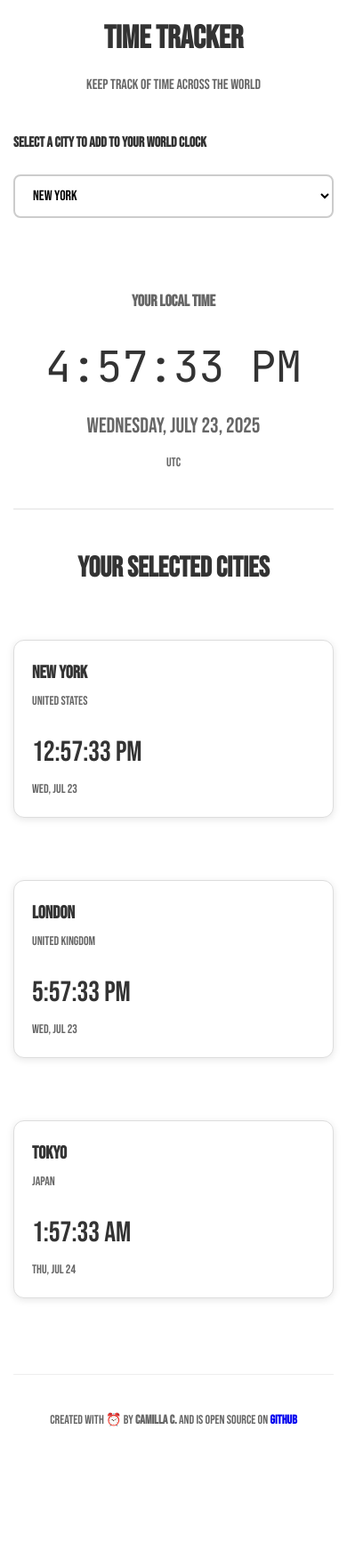
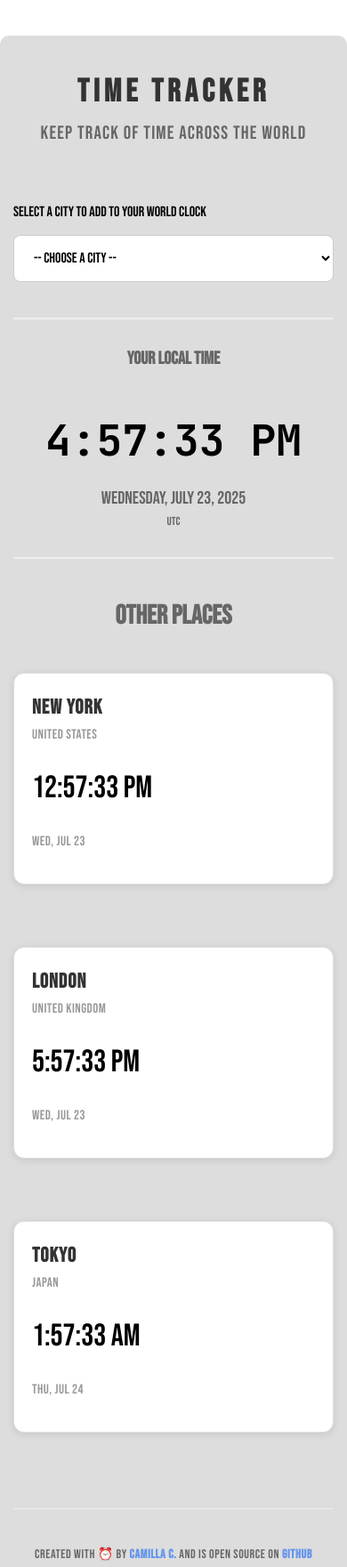
Before and after one commit to hicamilla/time-tracker, a plain HTML site: page index.html in a window 390 px wide. Shown: the top 1761 px of the page at 89% size. Before the commit the page ends 1623 px from the top, so only its background shows below. Drawn offline with Linux system fonts and the light colour scheme.

Commit message:
4. Improve layout and styling for time tracker app
Refactored CSS for better structure, responsiveness, and visual clarity. Updated index.html to improve semantic structure, accessibility, and city card layout. Simplified JavaScript to focus on updating local and city times, removed unused code, and improved maintainability.

```diff
--- a/css/style.css
+++ b/css/style.css
@@ -5,41 +5,54 @@
 }
 
 /*Basic page setup*/
-* {
+*,
+*::before,
+*::after {
 	margin: 0;
 	padding: 0;
 	box-sizing: border-box;
 }
 
 body {
+	max-width: 950px;
 	font-family: var(--font-title);
 	background-color: #ffffff;
-	color: #333333;
 	line-height: 1.6;
+	margin: 40px auto;
 }
 
 /*Main Container*/
 .container {
-	max-width: 950px;
-	margin: 0 auto;
-	padding: 20px;
+	max-width: 900px;
+	background-color: #dddddd;
+	border-radius: 10px;
+	box-shadow: rgba(0, 0, 0, 0.1);
+	margin: 0;
+	padding: 40px;
 }
 
 /*Title Selection*/
+
+header {
+	margin: 0;
+	padding: 20px 0;
+}
+
 .title-section {
 	text-align: center;
 	margin-bottom: 40px;
 }
 
 .main-title {
-	font-size: 48px;
-	margin-bottom: 10px;
+	font-size: 70px;
 	color: #333333;
+	letter-spacing: 5px;
 }
 
 .subtitle {
-	font-size: 16px;
+	font-size: 21px;
 	color: #666666;
+	letter-spacing: 1.2px;
 }
 
 /*Search Form Container*/
@@ -49,12 +62,21 @@ body {
 	gap: 12px;
 }
 
+/*Search section*/
+.search-section {
+	margin-bottom: 40px;
+}
+
+.search-label {
+	display: block;
+}
+
 /*Dropdown Style*/
 .search-dropdown {
 	width: 100%;
-	padding: 12px 16px;
+	padding: 15px 18px;
 	font-size: 16px;
-	border: 2px solid #cccccc;
+	border: 1px solid #cccccc;
 	border-radius: 8px;
 	background-color: white;
 	cursor: pointer;
@@ -66,74 +88,75 @@ body {
 	border-color: #999999;
 }
 
-/*Search section*/
-.search-section {
-	margin-bottom: 40px;
-}
+/*City Cards*/
 
-.search-label {
+/* ✅ Local Time Styling */
+.local-time-selection {
 	display: block;
-	margin-bottom: 10px;
-	font-weight: bold;
-}
-
-.search-button {
-	width: 100%;
-	padding: 12px 16px;
-	font-size: 16px;
-	border: 2px solid #cccccc;
-	border-radius: 8px;
-	background-color: white;
-	cursor: pointer;
-	display: flex;
-	justify-content: space-between;
+	flex-direction: column;
 	align-items: center;
-}
-
-.search-button:hover {
-	border-color: #999999;
-}
-
-/*Local Time Styling*/
-.local-time-selection {
-	text-align: center;
-	padding: 40px 0;
+	padding: 10px 0;
 	border-bottom: 2px solid #eeeeee;
+	border-top: 2px solid #eeeeee;
 	margin-bottom: 40px;
 }
 
 .local-time-label {
-	font-size: 18px;
+	font-size: 20px;
+	text-align: center;
 	color: #666666;
-	margin-bottom: 20px;
+	padding: 18px 0;
+}
+
+.city-time-block {
+	margin: 20px 0;
+	text-align: center;
 }
 
 .big-time {
-	font-size: 64px;
+	font-size: 84px;
 	font-family: var(--font-body);
+	font-weight: 700;
 	margin-bottom: 10px;
 }
 
 .big-date {
-	font-size: 24px;
+	font-size: 20px;
 	color: #666666;
-	margin-bottom: 10px;
+	padding: 10x 0;
 }
 
 .timezone-info {
-	font-size: 14px;
+	font-size: 13px;
 	color: #666666;
 }
 
+/* ✅ Responsive Layout */
+@media (min-width: 769px) {
+	.local-time-selection {
+		flex-direction: row;
+		justify-content: space-around;
+		align-items: flex-start;
+		text-align: center;
+	}
+
+	.city-time-block {
+		flex: 1;
+		padding: 0 20px;
+	}
+}
+
 /*City Cards Section*/
-.cards-section {
-	margin-bottom: 60px;
+.cards-selection {
+	margin: 40px 0 60px 0;
+	border: 10px 0;
 }
 
 .cards-title {
 	text-align: center;
-	font-size: 32px;
-	margin-bottom: 30px;
+	font-size: 30px;
+	color: #666666;
+	padding-bottom: 15px;
 }
 
 .cards-container {
@@ -153,53 +176,41 @@ body {
 	position: relative;
 }
 
+.city-card:hover {
+	transform: translateY(-4px);
+	box-shadow: 0 4px 12px rgba(0, 0, 0, 0.15);
+	transition: all 0.3s ease;
+}
+
 .city-card.highlight {
 	outline: 3px solid gold;
 	transition: outline 0.3s ease;
 }
 
 .city-name {
-	font-size: 20px;
-	font-weight: bold;
-	margin-bottom: 5px;
+	font-size: 23px;
+	font-weight: 500px;
+	color: #333333;
+	letter-spacing: 1px;
 }
 
 .country-name {
-	font-size: 14px;
-	color: #666666;
-	margin-bottom: 20px;
+	font-size: 15px;
+	color: #999999;
+	letter-spacing: 0.5px;
 }
 
 .card-time {
-	font-size: 32px;
+	font-size: 35px;
 	font-family: var(--font-title);
-	margin-bottom: 5px;
+	padding: 20px 0;
 }
 
 .card-date {
-	font-size: 14px;
-	color: #666666;
-}
-
-/*Close Button*/
-.close-button {
-	position: absolute;
-	top: 10px;
-	right: 10px;
-	width: 30px;
-	height: 30px;
-	border: 1px solid #cccccc;
-	border-radius: 6px;
-	background-color: white;
-	cursor: pointer;
-	display: flex;
-	align-items: center;
-	justify-content: center;
-	font-size: 18px;
-}
-
-.close-button:hover {
-	background-color: #f5f5f5;
+	font-size: 15px;
+	color: #999999;
+	margin-bottom: 15px;
+	letter-spacing: 0.5px;
 }
 
 /*Footer Signature*/
@@ -213,14 +224,19 @@ body {
 .signature {
 	font-size: 14px;
 	color: #666666;
+	font-weight: 500 !important;
+	letter-spacing: 0.6px;
 }
 
 .signature a {
 	text-decoration: none;
 }
 
-/*Repsonsive*/
-/* Responsive Design */
+.signature strong {
+	color: cornflowerblue;
+}
+
+/*Responsive Mobile Styles*/
 @media (max-width: 768px) {
 	.container {
 		padding: 15px;
--- a/index.html
+++ b/index.html
@@ -1,5 +1,6 @@
 <!DOCTYPE html>
 <html lang="en">
+
 <head>
   <meta charset="UTF-8">
   <meta name="viewport" content="width=device-width, initial-scale=1.0">
@@ -14,6 +15,7 @@
   <link rel="stylesheet" href="./css/style.css">
   <title>Time Tracker</title>
 </head>
+
 <body>
   <div class="container">
     <!--Title-->
@@ -24,11 +26,13 @@
       </div>
     </header>
 
+    <main>
       <!--Search section with dropdown-->
       <div class="search-section">
         <form class="search-form" aria-label="Add a city to your world clock" onchange="this.requestSubmit()">
           <label for="city-select" class="search-label">Select a city to add to your world clock</label>
           <select id="city-select" class="search-dropdown" name="city" aria-label="City dropdown" required>
+            <option disabled selected value="">-- Choose a city --</option>
             <option value="America/New_York">New York</option>
             <option value="Europe/London">London</option>
             <option value="Asia/Tokyo">Tokyo</option>
@@ -41,17 +45,21 @@
       <!--Local time (big display)-->
       <div class="local-time-selection">
         <h2 class="local-time-label">Your local time</h2>
+
+        <!--Local Clock-->
+        <div class="city-time-block">
           <p class="big-time">--:--:-- --</p>
           <p class="big-date">---, -- --, ----</p>
-      <p class="timezone-info">America/New York</p>
+          <p class="timezone-info">America/New_York</p>
+        </div>
       </div>
 
       <!--City Cards-->
       <div class="cards-selection">
-      <h2 class="cards-title">Your selected cities</h2>
+        <h2 class="cards-title">Other Places</h2>
         <div class="cards-container">
 
-        <!--City Firsts Card-->
+          <!--City First Card-->
           <div class="city-card">
             <h3 class="city-name">New York</h3>
             <p class="country-name"> United States</p>
@@ -74,15 +82,21 @@
             <p class="card-time">--:--:-- --</p>
             <p class="card-date">---, -- --</p>
           </div>
+
         </div>
       </div>
+    </main>
 
     <!--Footer-->
     <footer class="footer">
-      <p class="signature">Created with ⏰ by <strong>Camilla C.</strong> and is open source on <a href="https://github.com/hicamilla"><strong>GitHub</strong></a></p>
+      <p class="signature">Created with ⏰ by <strong>Camilla C.</strong> and is open source on
+        <a href="https://github.com/hicamilla" target="_blank" rel="noopener noreferrer"><strong>GitHub</strong></a>
+      </p>
     </footer>
   </div>
+
   <!--Script-->
   <script src="./js/script.js"></script>
 </body>
+
 </html>
--- a/js/script.js
+++ b/js/script.js
@@ -3,57 +3,24 @@ const localDateEl = document.querySelector(".big-date");
 const timezoneInfoEl = document.querySelector(".timezone-info");
 const cityForm = document.querySelector(".search-form");
 const citySelect = document.querySelector("#city-select");
-const localTimeContainer = document.querySelector(".local-time-selection");
 
+// Main clock updater (always local time)
 function updateLocalTime() {
   const now = new Date();
-  localTimeEl.textContent = now.toLocaleTimeString();
+  const timeZone = Intl.DateTimeFormat().resolvedOptions().timeZone;
+
+  localTimeEl.textContent = now.toLocaleTimeString("en-US", { timeZone });
   localDateEl.textContent = now.toLocaleDateString("en-US", {
+    timeZone,
     weekday: "long",
     year: "numeric",
     month: "long",
     day: "numeric",
   });
-  timezoneInfoEl.textContent = Intl.DateTimeFormat().resolvedOptions().timeZone;
+  timezoneInfoEl.textContent = timeZone;
 }
 
-function showSelectedCity(timezone) {
-  const cityName = timezone.split("/")[1].replace(/_/g, " ");
-  const countryName = timezone.split("/")[0].replace(/_/g, " ");
-
-  function updateSelectedCity() {
-    const now = new Date();
-    const time = now.toLocaleTimeString("en-US", { timeZone: timezone });
-    const date = now.toLocaleDateString("en-US", {
-      timeZone: timezone,
-      weekday: "short",
-      month: "short",
-      day: "numeric",
-    });
-
-    localTimeContainer.innerHTML = `
-      <p class="city-name">${cityName}</p>
-      <p class="country-name">${countryName}</p>
-      <p class="card-time">${time}</p>
-      <p class="card-date">${date}</p>
-    `;
-  }
-
-  updateSelectedCity();
-  setInterval(updateSelectedCity, 1000);
-}
-
-function guessTimeZoneFromCity(cityName) {
-  const map = {
-    "New York": "America/New_York",
-    "London": "Europe/London",
-    "Tokyo": "Asia/Tokyo",
-    "Paris": "Europe/Paris",
-    "Sydney": "Australia/Sydney"
-  };
-  return map[cityName] || Intl.DateTimeFormat().resolvedOptions().timeZone;
-}
-
+// Static city cards - update every second
 function initializeExistingCards() {
   const cards = document.querySelectorAll(".cards-selection .city-card");
 
@@ -80,12 +47,20 @@ function initializeExistingCards() {
   });
 }
 
-cityForm.addEventListener("change", () => {
-  const timezone = citySelect.value;
-  if (!timezone) return;
-  showSelectedCity(timezone);
-});
+// City name → timezone map
+function guessTimeZoneFromCity(cityName) {
+  const map = {
+    "New York": "America/New_York",
+    "London": "Europe/London",
+    "Tokyo": "Asia/Tokyo",
+    "Paris": "Europe/Paris",
+    "Sydney": "Australia/Sydney"
+  };
 
+  return map[cityName] || Intl.DateTimeFormat().resolvedOptions().timeZone;
+}
+
+// Init
 window.addEventListener("DOMContentLoaded", () => {
   updateLocalTime();
   setInterval(updateLocalTime, 1000);
```
Lines whose indentation alone changed are shown as unchanged.
